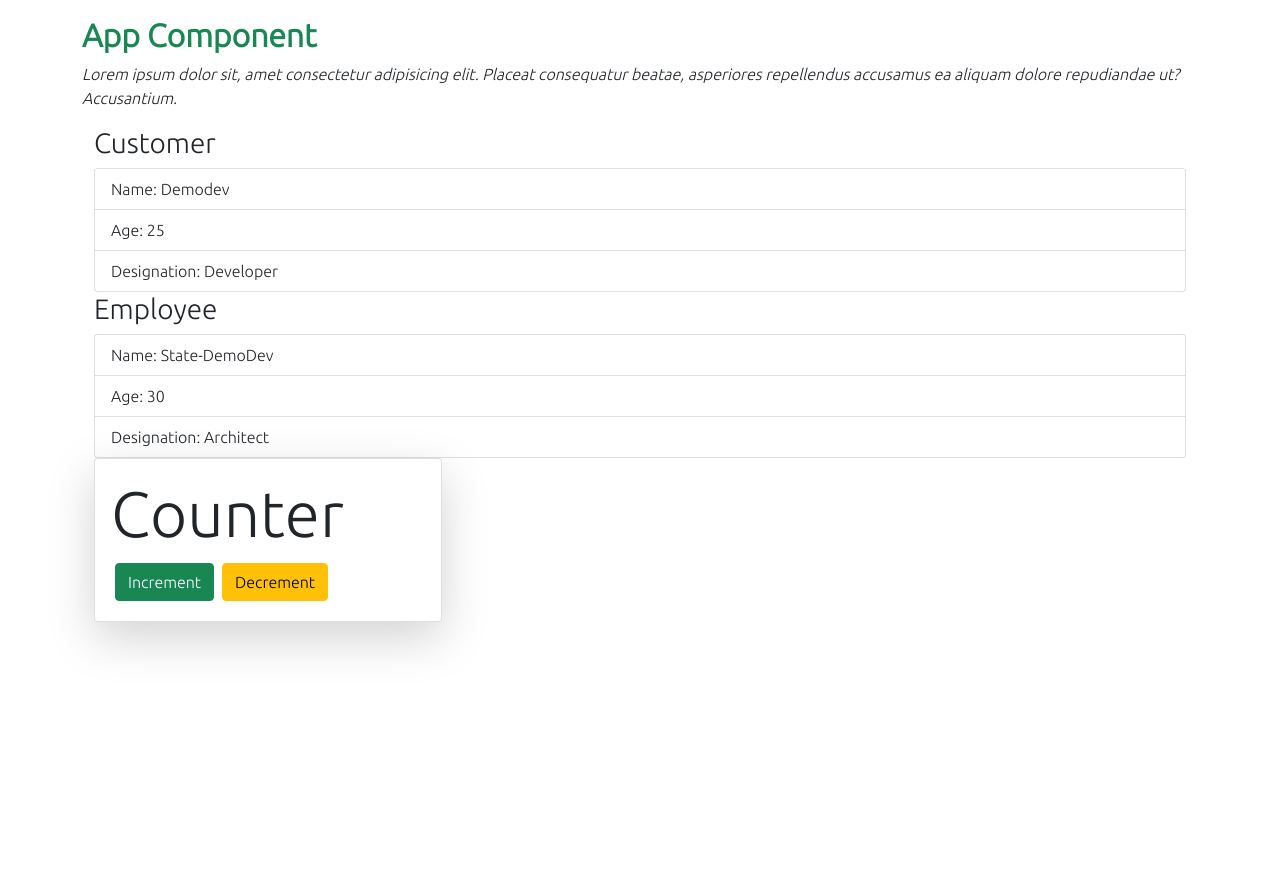
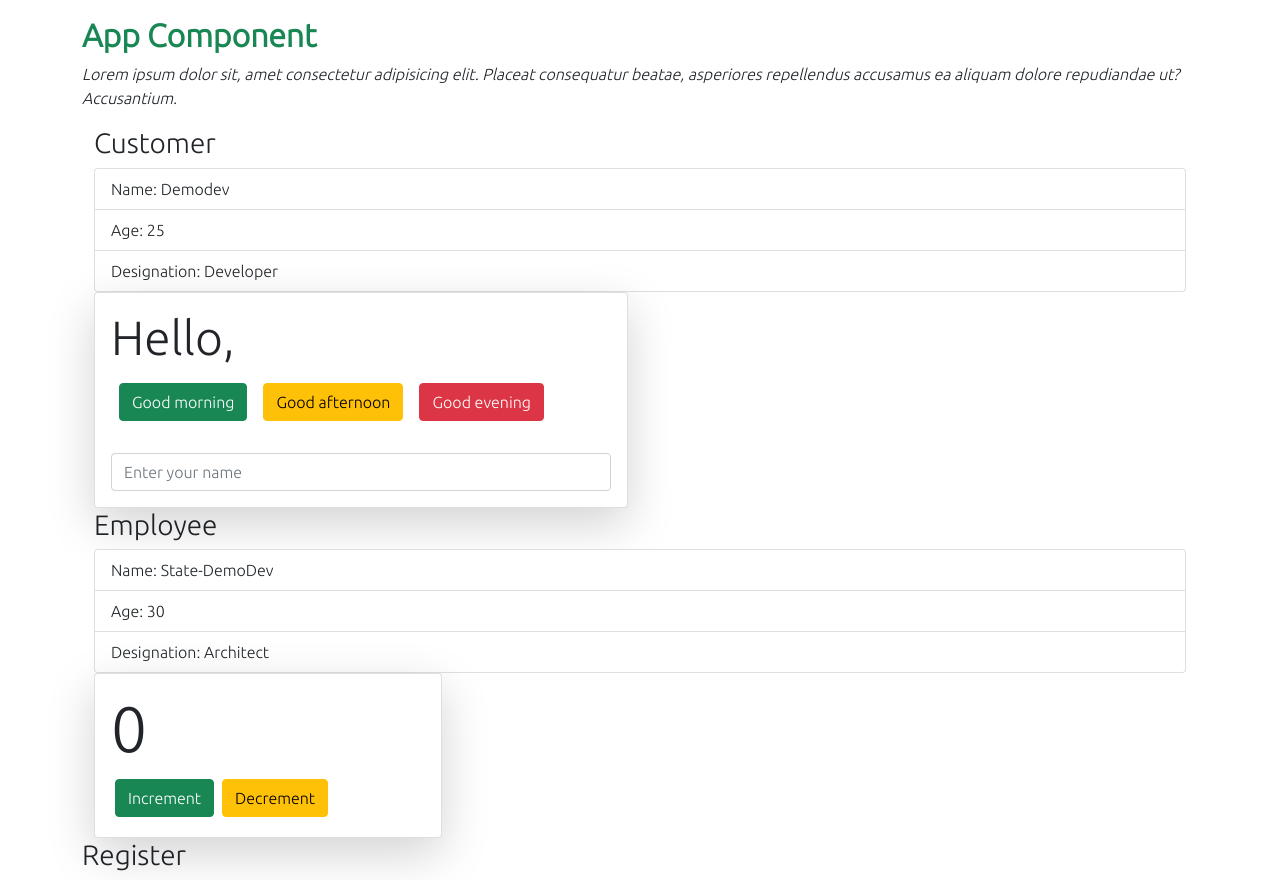
Before and after one commit to ps-singhjit/Vue-app-project, a Vue app: page / in a window 1280 px wide. Before the commit the page ends 800 px from the top, so only its background shows below. Built offline with nearby package versions, Linux system fonts and the light colour scheme.

Commit message:
added greetings and counter component

```diff
--- a/src/App.vue
+++ b/src/App.vue
@@ -14,9 +14,11 @@
     </div>
     <!-- Using props to show data -->
     <CustomerComp name="Demodev" age="25" designation="Developer" />
+    <GreetingsComp />
     <!-- Using state to show data -->
     <EmployeeComp />
     <CounterComp />
+    <RegisterComp />
   </div>
 </template>
 
@@ -24,8 +26,16 @@
 import CustomerComp from "@/components/CustomerComp";
 import EmployeeComp from "@/components/EmployeeComp";
 import CounterComp from "@/components/CounterComp";
+import GreetingsComp from "@/components/GreetingsComp";
+import RegisterComp from "@/components/RegisterComp";
 export default {
-  components: { CustomerComp, EmployeeComp, CounterComp },
+  components: {
+    CustomerComp,
+    EmployeeComp,
+    CounterComp,
+    GreetingsComp,
+    RegisterComp,
+  },
 };
 </script>
 
--- a/src/components/CounterComp.vue
+++ b/src/components/CounterComp.vue
@@ -4,9 +4,13 @@
       <div class="col-md-4">
         <div class="card shadow-lg">
           <div class="card-body">
-            <p class="h3 display-3">Counter</p>
-            <button class="btn btn-success m-1">Increment</button>
-            <button class="btn btn-warning m-1">Decrement</button>
+            <p class="h3 display-3">{{ this.count }}</p>
+            <button @click="increment" class="btn btn-success m-1">
+              Increment
+            </button>
+            <button @click="decrement" class="btn btn-warning m-1">
+              Decrement
+            </button>
           </div>
         </div>
       </div>
@@ -17,6 +21,19 @@
 <script>
 export default {
   name: "CounterComp",
+  data: function () {
+    return {
+      count: 0,
+    };
+  },
+  methods: {
+    increment: function () {
+      this.count++;
+    },
+    decrement: function () {
+      this.count--;
+    },
+  },
 };
 </script>
 
--- /dev/null
+++ b/src/components/GreetingsComp.vue
@@ -0,0 +1,66 @@
+<template>
+  <div class="container">
+    <div class="row">
+      <div class="col-md-6">
+        <div class="card shadow-lg">
+          <div class="card-body">
+            <p class="h3 display-5">
+              Hello, <span class="fst-italic">{{ this.greet }}</span>
+            </p>
+            <button
+              @click="this.greeting('Good Morning ' + this.username)"
+              class="btn btn-success m-2"
+            >
+              Good morning
+            </button>
+            <button
+              @click="this.greeting('Good Afternoon ' + this.username)"
+              class="btn btn-warning m-2"
+            >
+              Good afternoon
+            </button>
+            <button
+              @click="this.greeting('Good Evening ' + this.username)"
+              class="btn btn-danger m-2"
+            >
+              Good evening
+            </button>
+            <div class="form-group">
+              <label for=""></label>
+              <input
+                v-model="username"
+                type="text"
+                class="form-control"
+                name="usr"
+                id="usr"
+                aria-describedby="helpId"
+                placeholder="Enter your name"
+              />
+              <!-- <small id="helpId" class="form-text text-muted">Help text</small> -->
+            </div>
+          </div>
+        </div>
+      </div>
+    </div>
+  </div>
+</template>
+
+<script>
+export default {
+  name: "GreetingsComp",
+  data: function () {
+    return {
+      greet: "",
+      username: "",
+    };
+  },
+  methods: {
+    greeting: function (msg) {
+      this.greet = msg;
+    },
+  },
+};
+</script>
+
+<style scoped>
+</style>
--- /dev/null
+++ b/src/components/RegisterComp.vue
@@ -0,0 +1,12 @@
+<template>
+  <h3>Register</h3>
+</template>
+
+<script>
+export default {
+  name: "RegisterComp",
+};
+</script>
+
+<style>
+</style>
```
